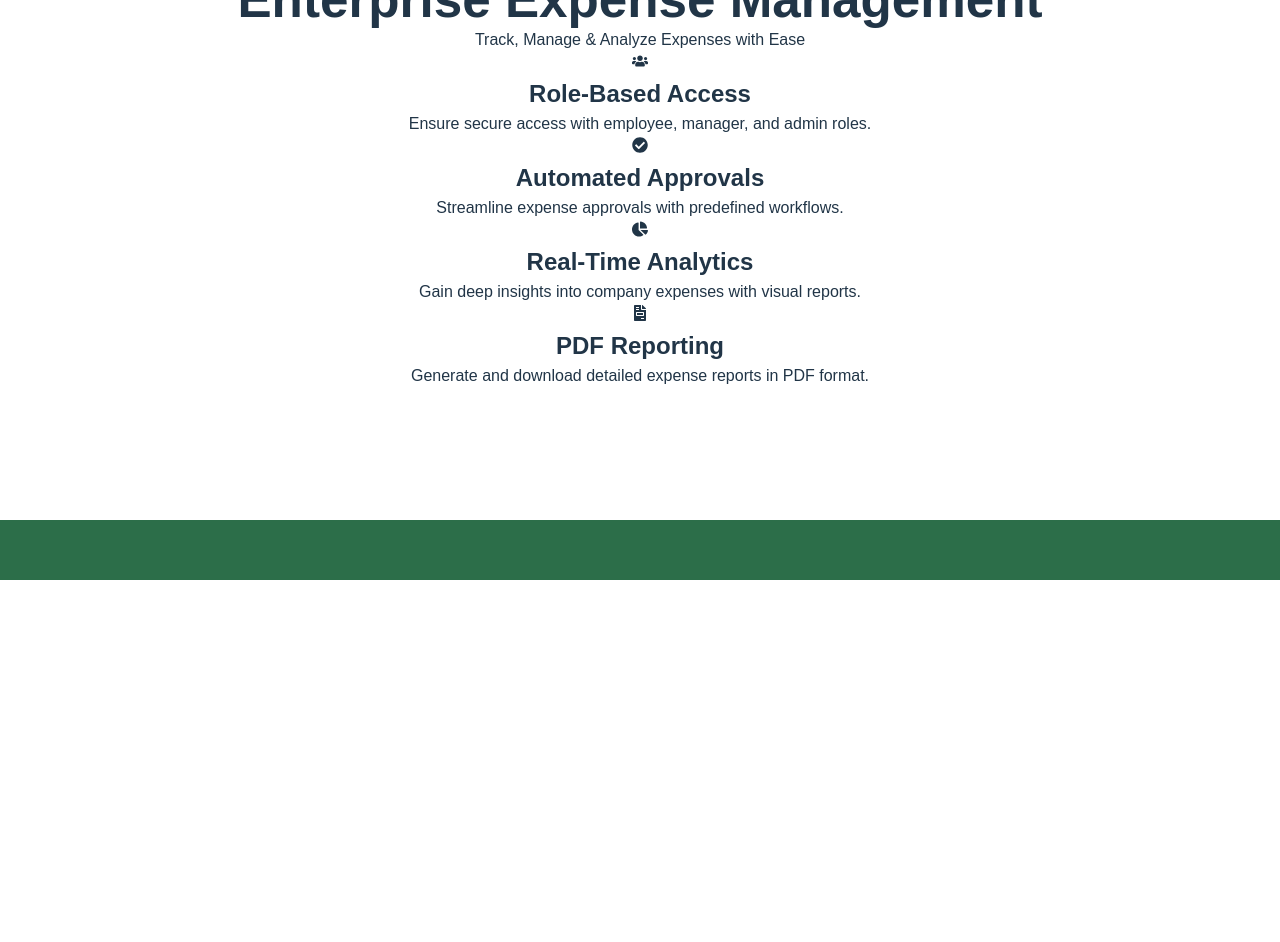
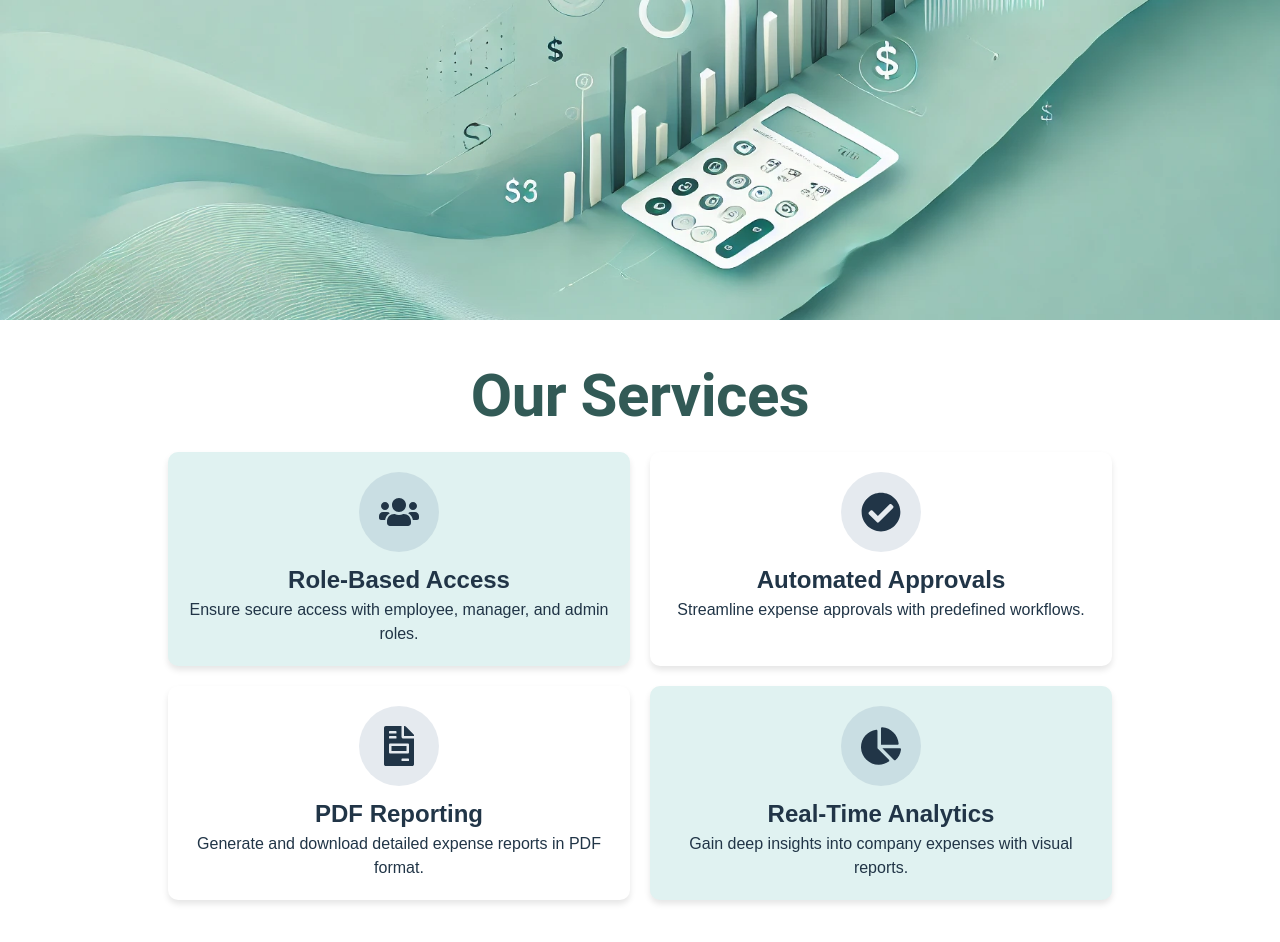
Before and after one commit to Ak3161/Zidio-Enterprise-Expense-Managemnet-Sysytem, a React (Vite) app in the folder FrontEnd/: page / in a window 1280 px wide. Shown: the part 220-1162 px from the top of the page. Before the commit the page ends 800 px from the top, so only its background shows below. Built offline with nearby package versions, Linux system fonts and the light colour scheme.

Commit message:
UI Changes

```diff
--- a/FrontEnd/src/components/Header.jsx
+++ b/FrontEnd/src/components/Header.jsx
@@ -1,10 +1,22 @@
-import React, { useState } from "react";
-import { useNavigate } from "react-router-dom";
+import React, { useEffect, useState } from "react";
+import { useNavigate , useLocation} from "react-router-dom";
 import "../css/header.css";
 import logo from "../assets/logo.png"; // Replace with actual logo path
 
 const Header = () => {
-    const [active, setActive] = useState("home");
+    const [active, setActive] = useState("");
+
+    const location = useLocation();
+
+    useEffect(() => {
+        if (location.pathname === "/") {
+            setActive("home");
+        } else if (location.pathname === "/about") {
+            setActive("about");
+        } else if (location.pathname.startsWith("/auth")) {
+            setActive("login");
+        }
+    }, [location.pathname]);
     const navigate = useNavigate();
 
     const handleNavigation = (path) => {
--- a/FrontEnd/src/components/Template.jsx
+++ b/FrontEnd/src/components/Template.jsx
@@ -1,12 +1,30 @@
 import React from "react";
 import { Outlet } from "react-router-dom";
 
+const Template = () => {
+    const styles = {
+        container: {
+            display: "flex",
+            justifyContent: "center",
+            alignItems: "center",
+            height: "100vh",
+            fontFamily: "Arial, sans-serif",
+        },
+        box: {
+            backgroundColor: "#ddd",
+            padding: "30px",
+            borderRadius: "10px",
+            boxShadow: "0px 4px 6px rgba(0, 0, 0, 0.1)",
+            textAlign: "center",
+            minWidth: "350px",
+        }
+    };
 
-const Template = () => {
     return (
-        <div>
-        <h1>Auth Page</h1>
-        <Outlet />
+        <div style={styles.container}>
+            <div style={styles.box}>
+                <Outlet />
+            </div>
         </div>
     );
 };
--- a/FrontEnd/src/css/homepage.css
+++ b/FrontEnd/src/css/homepage.css
@@ -1,35 +1,37 @@
-/* Homepage Styling */
 .home-container {
-    text-align: center;
-    padding: 50px 20px;
-    flex: 1;
     display: flex;
     flex-direction: column;
     align-items: center;
+    text-align: center;
+  }
+
+
+  .features {
+    padding: 40px 20px;
+    width: 80%;
+  }
+
+  .card-container {
+    display: grid;
+    padding: 20px;
+    grid-template-columns: repeat(2, 1fr);
+    gap: 20px;
+  }
+
+  .feature-card {
+    padding: 20px;
+    border-radius: 10px;
+    text-align: center;
+    box-shadow: 0px 4px 6px rgba(0, 0, 0, 0.1);
+  }
+
+  .icon-container {
+    background-color: rgba(0, 51, 102, 0.1);
+    border-radius: 50%;
+    width: 80px;
+    height: 80px;
+    display: flex;
+    align-items: center;
     justify-content: center;
-}
-
-.home-heading {
-    font-family: "Georgia", serif; /* A built-in cursive-like font */
-    font-size: 2.5rem;
-    font-weight: bold;
-    color: #2C6E49; /* Dull Sea Green for contrast */
-    margin-bottom: 20px;
-}
-
-.home-description {
-    font-family: "Arial", sans-serif;
-    font-size: 1.2rem;
-    color: #333; /* Dark gray for readability */
-    max-width: 800px;
-    line-height: 1.6;
-    text-align: center;
-}
-
-.icon-section {
-    display: flex;
-    gap: 20px;
-    margin-top: 20px;
-    color: #2C6E49;
-    font-size: 2rem;
-}
+    margin: 0 auto 10px;
+  }
--- a/FrontEnd/src/index.css
+++ b/FrontEnd/src/index.css
@@ -5,7 +5,7 @@
 
   color-scheme: light dark;
   color: rgba(16, 14, 14, 0.87);
-  background-color: #d4d0b4;
+  background-color: #fdebd7;
 
   font-synthesis: none;
   text-rendering: optimizeLegibility;
@@ -18,6 +18,7 @@ a {
   color: #646cff;
   text-decoration: inherit;
 }
+
 a:hover {
   color: #535bf2;
 }
@@ -44,11 +45,18 @@ button {
   font-family: inherit;
   background-color: #1a1a1a;
   cursor: pointer;
-  transition: border-color 0.25s;
+  width: 100%;
+  max-width: 300px;
+  background-color: #2C6E49;
+  transition: background-color 0.3s ease, box-shadow 0.3s ease;
 }
+
 button:hover {
+  background-color: #1E4A34;
+  box-shadow: 0px 4px 10px rgba(0, 0, 0, 0.2);
   border-color: #646cff;
 }
+
 button:focus,
 button:focus-visible {
   outline: 4px auto -webkit-focus-ring-color;
@@ -59,9 +67,11 @@ button:focus-visible {
     color: #213547;
     background-color: #ffffff;
   }
+
   a:hover {
     color: #747bff;
   }
+
   button {
     background-color: #f9f9f9;
   }
--- /dev/null
+++ b/FrontEnd/src/pages/AboutPage.jsx
@@ -0,0 +1,11 @@
+import React from "react";
+
+const AboutPage = () => {
+    return (
+        <div>
+        <h1>About Us</h1>
+        </div>
+    );
+};
+
+export default AboutPage;
--- a/FrontEnd/src/pages/HomePage.jsx
+++ b/FrontEnd/src/pages/HomePage.jsx
@@ -1,38 +1,59 @@
 import React from "react";
+import { Typography } from "@mui/material";
 import { FaChartPie, FaUsers, FaFileInvoice, FaCheckCircle } from "react-icons/fa";
 import "../css/homepage.css";
+import backImg from "../assets/back.png";
 
 const HomePage = () => {
+  const features = [
+    {
+      icon: <FaUsers size={40} />,
+      title: "Role-Based Access",
+      description: "Ensure secure access with employee, manager, and admin roles.",
+      bgColor: "#E0F2F1", // Light Sea Green
+    },
+    {
+      icon: <FaCheckCircle size={40} />,
+      title: "Automated Approvals",
+      description: "Streamline expense approvals with predefined workflows.",
+      bgColor: "#FFFFFF", // White
+    },
+    {
+      icon: <FaFileInvoice size={40} />,
+      title: "PDF Reporting",
+      description: "Generate and download detailed expense reports in PDF format.",
+      bgColor: "#FFFFFF", // White
+    },
+    {
+      icon: <FaChartPie size={40} />,
+      title: "Real-Time Analytics",
+      description: "Gain deep insights into company expenses with visual reports.",
+      bgColor: "#E0F2F1", // Light Sea Green
+    }
+  ];
+
   return (
     <div className="home-container">
-      <header className="home-header">
-        <h1>Enterprise Expense Management</h1>
-        <p className="subtitle">Track, Manage & Analyze Expenses with Ease</p>
-      </header>
+      {/* Background Image Section */}
+      <div style={{
+        background: `url(${backImg}) center/cover no-repeat`,
+        backgroundSize: 'center/contain',
+        backgroundRepeat: 'no-repeat',
+        width: '100%',
+        height: '60vh',
+      }}></div>
 
+      {/* Features Section */}
       <section className="features">
-        <div className="feature-card">
-          <FaUsers className="feature-icon" />
-          <h2>Role-Based Access</h2>
-          <p>Ensure secure access with employee, manager, and admin roles.</p>
-        </div>
-
-        <div className="feature-card">
-          <FaCheckCircle className="feature-icon" />
-          <h2>Automated Approvals</h2>
-          <p>Streamline expense approvals with predefined workflows.</p>
-        </div>
-
-        <div className="feature-card">
-          <FaChartPie className="feature-icon" />
-          <h2>Real-Time Analytics</h2>
-          <p>Gain deep insights into company expenses with visual reports.</p>
-        </div>
-
-        <div className="feature-card">
-          <FaFileInvoice className="feature-icon" />
-          <h2>PDF Reporting</h2>
-          <p>Generate and download detailed expense reports in PDF format.</p>
+        <Typography variant="h2" className="section-title" fontWeight="bold" color="#325a56">Our Services</Typography>
+        <div className="card-container">
+          {features.map((feature, index) => (
+            <div key={index} className="feature-card" style={{ backgroundColor: feature.bgColor }}>
+              <div className="icon-container">{feature.icon}</div>
+              <h2>{feature.title}</h2>
+              <p>{feature.description}</p>
+            </div>
+          ))}
         </div>
       </section>
     </div>
--- a/FrontEnd/src/pages/LoginPage.jsx
+++ b/FrontEnd/src/pages/LoginPage.jsx
@@ -1,9 +1,41 @@
 import React from "react";
 
 const LoginPage = () => {
+    const styles = {
+        form: {
+            display: "flex",
+            flexDirection: "column",
+            alignItems: "center",
+        },
+        input: {
+            width: "300px",
+            padding: "10px",
+            margin: "10px 0",
+            border: "1px solid #ccc",
+            borderRadius: "5px",
+            background: "white",
+            color: "black",
+        },
+        signup: {
+            marginTop: "15px",
+        },
+        link: {
+            color: "#007BFF",
+            textDecoration: "none",
+        }
+    };
+
     return (
         <div>
-        <h1>Login Page</h1>
+            <h2>Login</h2>
+            <form style={styles.form}>
+                <input type="email" placeholder="Email" required style={styles.input} />
+                <input type="password" placeholder="Password" required style={styles.input} />
+                <button type="submit" style={styles.button}>Login</button>
+            </form>
+            <div style={styles.signup}>
+                Don't have an account? <a href="/auth/signin" style={styles.link}>Sign up</a>
+            </div>
         </div>
     );
 };
--- a/FrontEnd/src/routes/AllRoutes.jsx
+++ b/FrontEnd/src/routes/AllRoutes.jsx
@@ -1,6 +1,7 @@
 import { useState } from 'react'
 import { BrowserRouter, Route, Routes } from 'react-router-dom'
 import HomePage from '../pages/HomePage'
+import AboutPage from '../pages/AboutPage'
 import LoginPage from '../pages/LoginPage'
 import SignInPage from '../pages/SignIn'
 import Dashboard from '../pages/Dashboard'
@@ -13,6 +14,7 @@ function AllRoutes() {
   return (
       <Routes>
         <Route exact path="/" element={<HomePage />} />
+        <Route exact path="/about" element={<AboutPage />} />
         <Route exact path="/auth" element={<Template />} >
           <Route exact path="login" element={<LoginPage />} />
           <Route exact path="signin" element={<SignInPage />} />
```
Also changed, not shown: FrontEnd/Login.html (deleted, +0 -67 lines), FrontEnd/src/assets/back.jpg (added), FrontEnd/src/assets/back.png (added).
